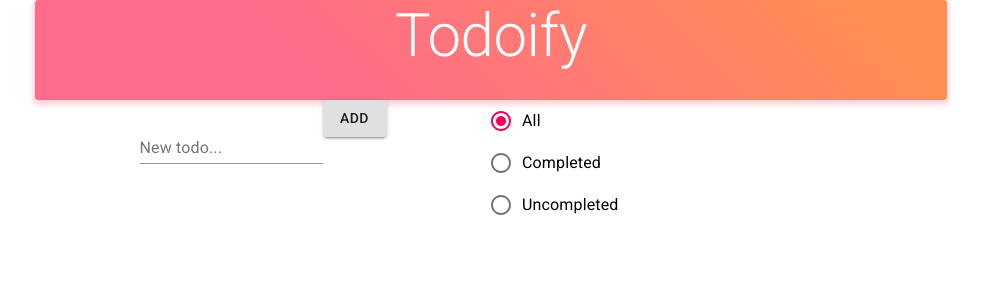
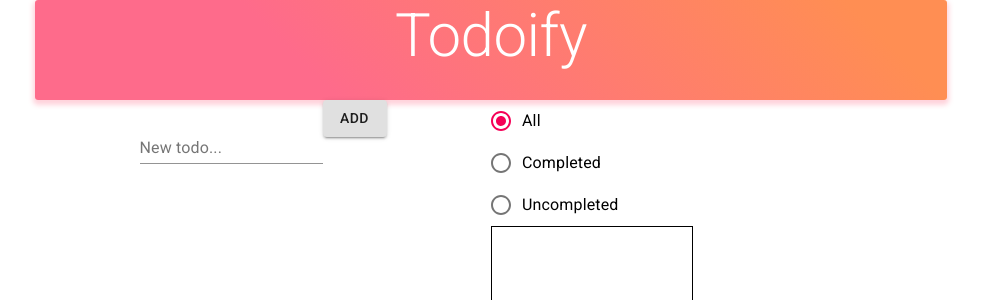
Before and after one commit to lucasbordeau/redux-tuto, a React (Create React App) app: page / in a window 1280 px wide. Shown: the top 300 px of the page, without its empty margins (149-1130 px from the left). Built offline with nearby package versions, Linux system fonts and the light colour scheme.

Commit message:
Added temp style

```diff
--- a/src/components/presentational/TodoList.js
+++ b/src/components/presentational/TodoList.js
@@ -6,8 +6,12 @@ import { makeStyles } from '@material-ui/core/styles';
 
 const useStyle = makeStyles(() => ({
   root: {
-    maxHeight: 100,
-    overflowY: "scroll"
+    minWidth: 200,
+    maxWidth: 200,
+    minHeight: 200,
+    maxHeight: 200,
+    overflowY: "scroll",
+    border: "1px solid black"
   }
 }));
 
```
